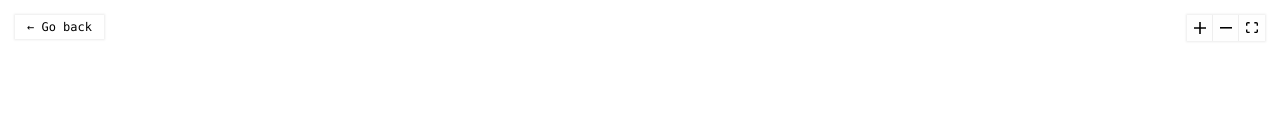
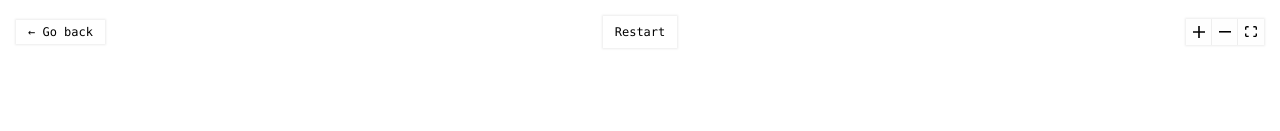
Before and after one commit to grabczak/ramsey-game-frontend, a React (Vite) app: page /game in a window 1280 px wide. Shown: the top 131 px of the page. Built offline with nearby package versions, Linux system fonts and the light colour scheme.

Commit message:
Add winner display

```diff
--- a/src/api/index.ts
+++ b/src/api/index.ts
@@ -1,7 +1,7 @@
 import axios from "axios";
 import { QueryClient } from "@tanstack/react-query";
 
-import { TGraph, TEdge } from "src/types";
+import { TGraph, TEdge, TTeam } from "src/types";
 
 const URL = {
   DEV: "http://127.0.0.1:5000",
@@ -10,9 +10,15 @@ const URL = {
 
 const api = axios.create({
   baseURL: process.env.NODE_ENV === "development" ? URL.DEV : URL.PROD,
+  headers: { "Content-Type": "application/json" },
 });
 
-export const play = ({
+type TPlayResponse = {
+  edge: TEdge;
+  winner: TTeam;
+};
+
+export const play = async ({
   graph,
   subcliqueSize,
   // @ts-expect-error For react-query error handling
@@ -23,12 +29,14 @@ export const play = ({
   subcliqueSize: number;
   lastEdge: TEdge;
 }) => {
-  return new Promise((r) => setTimeout(r, 1000)).then(() =>
-    api.post<TEdge>("/play", {
-      headers: { "Content-Type": "application/json" },
-      data: { graph, target_clique_size: subcliqueSize },
-    }),
-  );
+  await new Promise((r) => setTimeout(r, 1000));
+
+  return api.post<TPlayResponse>("/play", {
+    data: {
+      graph,
+      target_clique_size: subcliqueSize,
+    },
+  });
 };
 
 export const queryClient = new QueryClient();
--- a/src/components/Graph.tsx
+++ b/src/components/Graph.tsx
@@ -6,7 +6,12 @@ import "@xyflow/react/dist/style.css";
 
 import { play } from "src/api";
 import { CircleNode } from "src/components";
-import { useAppSelector, useAppDispatch, setEdgeTeam } from "src/store";
+import {
+  useAppSelector,
+  useAppDispatch,
+  setEdgeTeam,
+  setWinner,
+} from "src/store";
 import { createFlowEdges, createFlowNodes } from "src/utils";
 
 export function Graph() {
@@ -14,12 +19,15 @@ export function Graph() {
 
   const subcliqueSize = useAppSelector((state) => state.game.subcliqueSize);
 
+  const winner = useAppSelector((state) => state.game.winner);
+
   const dispatch = useAppDispatch();
 
   const { mutate, isPending } = useMutation({
     mutationFn: play,
-    onSuccess: ({ data: edge }) => {
-      dispatch(setEdgeTeam({ edgeId: edge.id, team: "server" }));
+    onSuccess: ({ data }) => {
+      dispatch(setEdgeTeam({ edgeId: data.edge.id, team: "server" }));
+      dispatch(setWinner({ winner: data.winner }));
     },
     onError: (_, { lastEdge }) => {
       dispatch(setEdgeTeam({ edgeId: lastEdge.id, team: "none" }));
@@ -29,8 +37,8 @@ export function Graph() {
   const nodes = useMemo(() => createFlowNodes(graph.nodes), [graph.nodes]);
 
   const edges = useMemo(
-    () => createFlowEdges(graph.edges, isPending),
-    [graph.edges, isPending],
+    () => createFlowEdges(graph.edges, isPending || winner !== "none"),
+    [graph.edges, isPending, winner],
   );
 
   const nodeTypes = useMemo(() => ({ circleNode: CircleNode }), []);
@@ -48,7 +56,7 @@ export function Graph() {
       fitView
       fitViewOptions={{ padding: 0.5 }}
       onEdgeClick={(_, edge) => {
-        if (isPending || edge.team !== "none") {
+        if (isPending || edge.team !== "none" || winner !== "none") {
           return;
         }
 
@@ -67,17 +75,40 @@ export function Graph() {
       }}
       style={{ cursor: isPending ? "progress" : "inherit" }}
     >
+      <div className="absolute z-50 w-full flex justify-between items-center index-50">
+        <div className="flex-1 flex justify-start">
           <Link to="/">
-        <button className="m-[15px] px-3 py-1 font-mono absolute text-xs text-black z-50 react-flow__controls">
+            <button className="m-4 px-3 py-1 font-mono text-xs text-black react-flow__controls">
               &larr; Go back
             </button>
           </Link>
+        </div>
+        <div className="flex-1 flex justify-center">
+          <button className="m-4 px-3 py-2 font-mono text-xs text-black react-flow__controls">
+            Restart
+          </button>
+        </div>
+        <div className="flex-1 flex justify-end">
           <Controls
-        position="top-right"
             orientation="horizontal"
             showInteractive={false}
             fitViewOptions={{ padding: 0.5 }}
+            className="relative m-4"
           />
+        </div>
+      </div>
+      {winner !== "none" && (
+        <div className="absolute z-50 bottom-0 left-0 right-0 w-fit ms-auto me-auto">
+          <div className="m-4 px-3 py-1 font-mono text-black text-xl shadow-md">
+            Winner:{" "}
+            <span
+              className={`capitalize font-bold ${winner === "browser" ? "text-blue-500" : "text-red-500"}`}
+            >
+              {winner}
+            </span>
+          </div>
+        </div>
+      )}
     </ReactFlow>
   );
 }
--- a/src/store/game.ts
+++ b/src/store/game.ts
@@ -32,6 +32,7 @@ const createGraph = (n: number): TGraph => {
 const initialState: TGameState = {
   graph: createGraph(6),
   subcliqueSize: 3,
+  winner: "none",
 };
 
 export const gameSlice = createSlice({
@@ -68,10 +69,13 @@ export const gameSlice = createSlice({
         }
       });
     },
+    setWinner: (state, action: PayloadAction<{ winner: TTeam }>) => {
+      state.winner = action.payload.winner;
+    },
   },
 });
 
-export const { setGraphSize, setSubcliqueSize, setEdgeTeam } =
+export const { setGraphSize, setSubcliqueSize, setEdgeTeam, setWinner } =
   gameSlice.actions;
 
 export default gameSlice.reducer;
--- a/src/types/index.ts
+++ b/src/types/index.ts
@@ -19,4 +19,5 @@ export type TGraph = {
 export type TGameState = {
   graph: TGraph;
   subcliqueSize: number;
+  winner: TTeam;
 };
```
Lines whose indentation alone changed are shown as unchanged.
